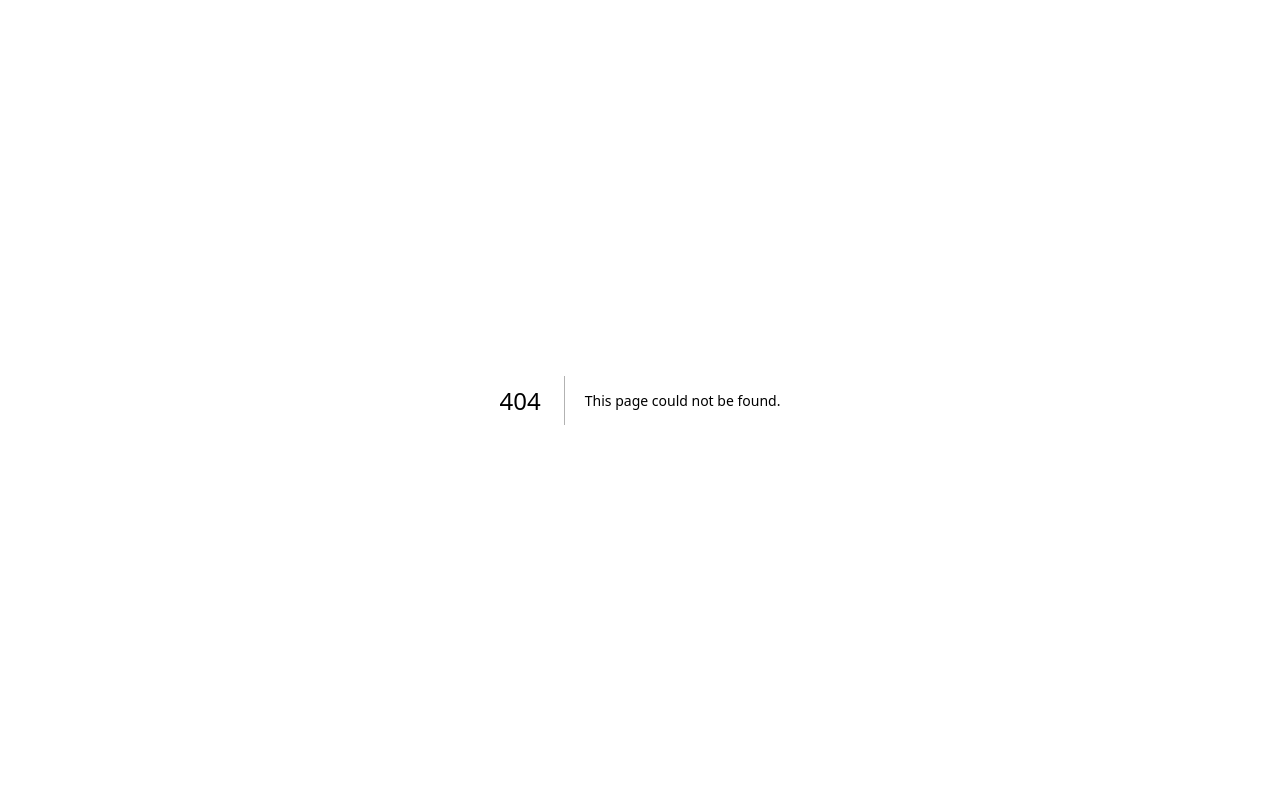
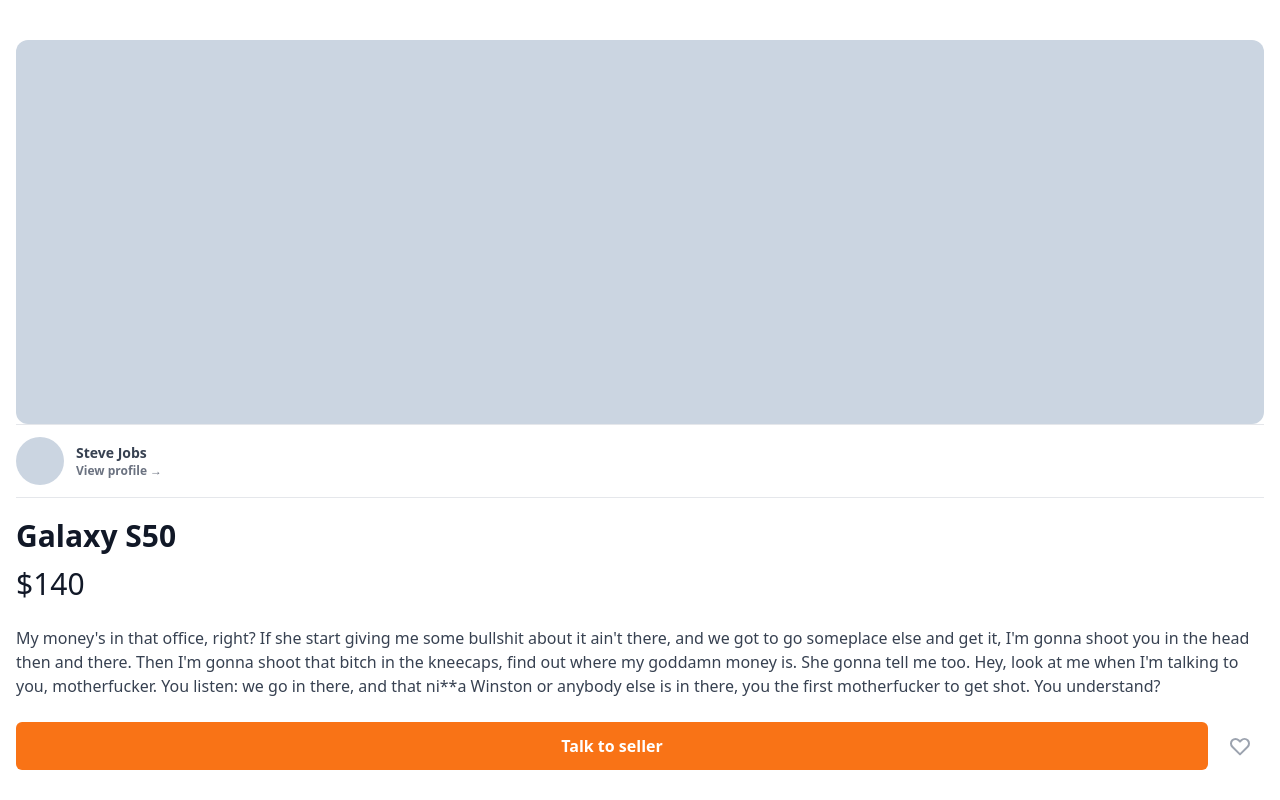
Before and after one commit to Dhui-Park/cocoharu, a Next.js app: page /items/1 in a window 1280 px wide. Before the commit this address had no page. Shown: the top 800 px of the page. Built offline with nearby package versions, Linux system fonts and the light colour scheme.

Commit message:
Item Detail

```diff
--- /dev/null
+++ b/pages/items/[id].jsx
@@ -0,0 +1,66 @@
+export default function ItemDetail() {
+  return (
+    <div className="px-4 py-10">
+      <div className="mb-8">
+        <div className="h-96 rounded-xl bg-slate-300" />
+        <div className="flex cursor-pointer items-center space-x-3 border-t border-b py-3">
+          <div className="h-12 w-12 rounded-full bg-slate-300" />
+          <div>
+            <p className="text-sm font-semibold text-gray-700">Steve Jobs</p>
+            <p className="text-xs font-semibold text-gray-500">
+              View profile &rarr;
+            </p>
+          </div>
+        </div>
+        <div className="mt-5">
+          <h1 className="text-3xl font-bold text-gray-900">Galaxy S50</h1>
+          <span className="mt-3 block text-3xl text-gray-900">$140</span>
+          <p className="my-6 text-base text-gray-700">
+            My money&apos;s in that office, right? If she start giving me some
+            bullshit about it ain&apos;t there, and we got to go someplace else
+            and get it, I&apos;m gonna shoot you in the head then and there.
+            Then I&apos;m gonna shoot that bitch in the kneecaps, find out where
+            my goddamn money is. She gonna tell me too. Hey, look at me when
+            I&apos;m talking to you, motherfucker. You listen: we go in there,
+            and that ni**a Winston or anybody else is in there, you the first
+            motherfucker to get shot. You understand?
+          </p>
+          <div className="flex items-center justify-between space-x-2">
+            <button className="flex-1 rounded-md bg-orange-500 py-3 font-semibold text-white hover:bg-orange-600 focus:outline-none focus:ring-2 focus:ring-orange-500 focus:ring-offset-2">
+              Talk to seller
+            </button>
+            <button className="flex items-center justify-center rounded-md p-3 text-gray-400 hover:bg-gray-100 hover:text-gray-500 focus:outline-none focus:ring-2 focus:ring-orange-500 focus:ring-offset-2">
+              <svg
+                className="h-6 w-6 "
+                xmlns="http://www.w3.org/2000/svg"
+                fill="none"
+                viewBox="0 0 24 24"
+                stroke="currentColor"
+                aria-hidden="true"
+              >
+                <path
+                  strokeLinecap="round"
+                  strokeLinejoin="round"
+                  strokeWidth="2"
+                  d="M4.318 6.318a4.5 4.5 0 000 6.364L12 20.364l7.682-7.682a4.5 4.5 0 00-6.364-6.364L12 7.636l-1.318-1.318a4.5 4.5 0 00-6.364 0z"
+                />
+              </svg>
+            </button>
+          </div>
+        </div>
+      </div>
+      <div>
+        <h2 className="mb-4 text-2xl font-bold text-gray-800">Similar items</h2>
+        <div className="grid grid-cols-2 gap-4">
+          {[1, 2, 3, 4, 5, 6].map((_, i) => (
+            <div key={i}>
+              <div className="mb-4 h-56 w-full rounded-md bg-slate-300" />
+              <h3 className="-mb-1 font-semibold text-gray-700">Galaxy S60</h3>
+              <span className="text-sm font-medium text-gray-900">$6</span>
+            </div>
+          ))}
+        </div>
+      </div>
+    </div>
+  );
+}
```
